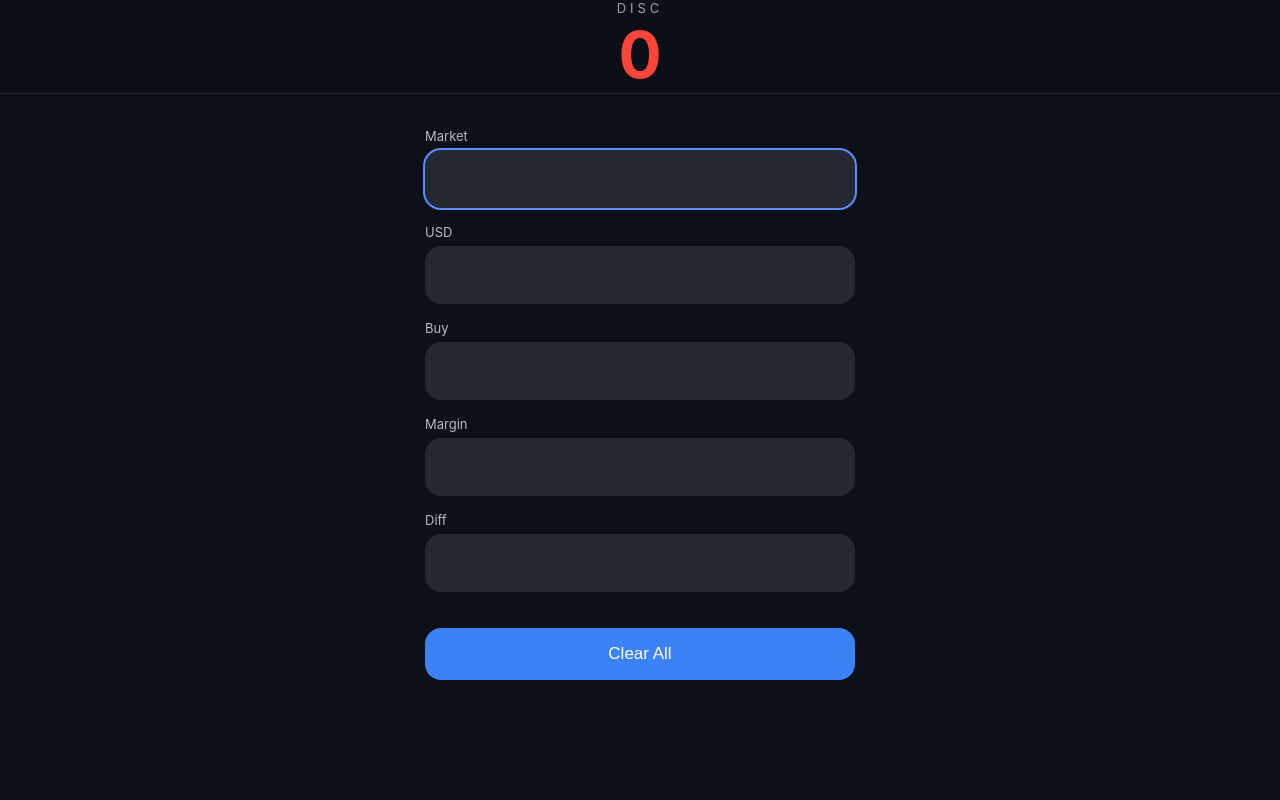
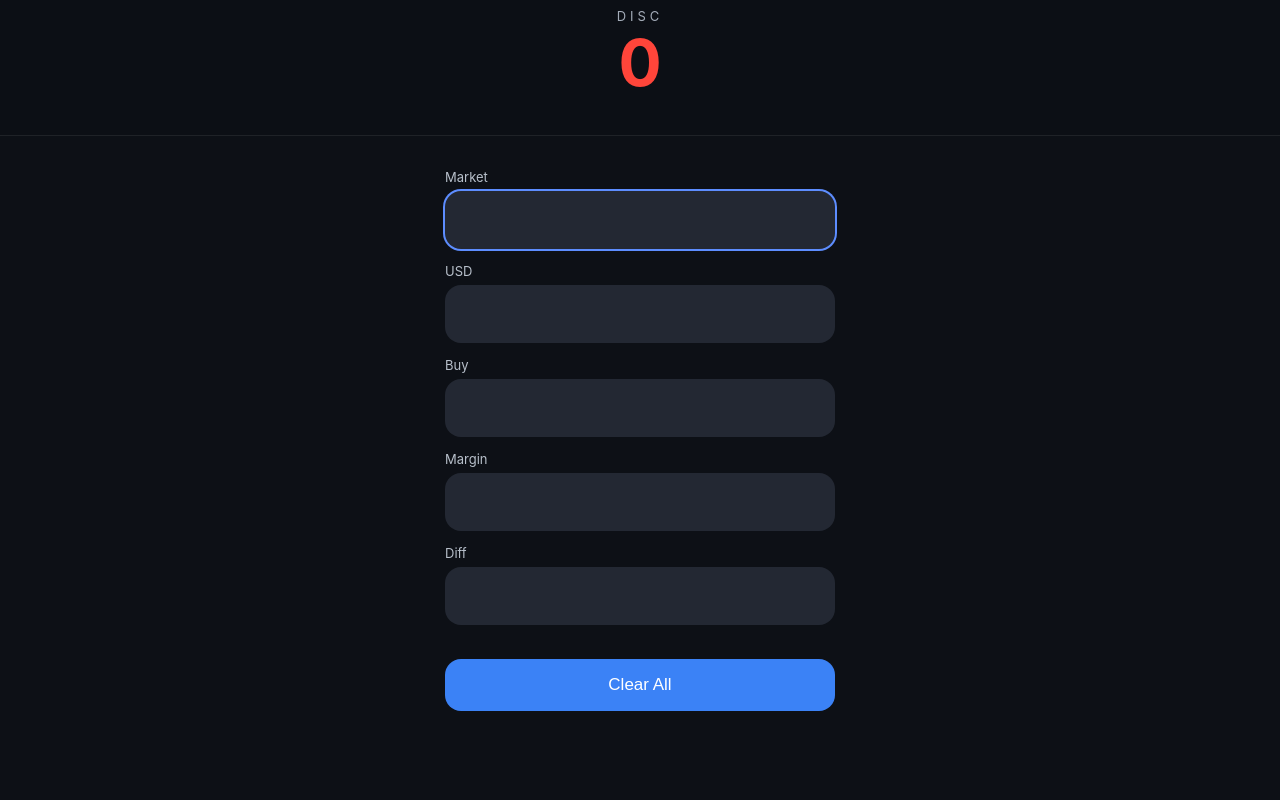
Before and after one commit to maksafi/D-Cal, a plain HTML site: page index.html in a window 1280 px wide. Drawn offline with Linux system fonts and the light colour scheme.

Commit message:
Add files via upload

```diff
--- a/index.html
+++ b/index.html
@@ -1,18 +1,23 @@
-
-<!doctype html><html><head>
-<meta charset="utf-8"><meta name="viewport" content="width=device-width,initial-scale=1,viewport-fit=cover">
+<!doctype html>
+<html><head>
+<meta charset="utf-8">
+<meta name="viewport" content="width=device-width,initial-scale=1,viewport-fit=cover">
 <link rel="manifest" href="manifest.json">
 <link rel="stylesheet" href="style.css">
 <title>Discount Calculator</title>
-</head><body>
-<header class="top"><div class="lbl">DISC</div><div id="disc">0</div></header>
-<main class="content">
+</head>
+<body>
+<div id="header">
+<div class="label">DISC</div>
+<div id="disc">0</div>
+</div>
+<div id="content">
 <label>Market<input id="market" inputmode="numeric"></label>
 <label>USD<input id="usd" inputmode="decimal"></label>
 <label>Buy<input id="buy" inputmode="numeric"></label>
 <label>Margin<input id="margin" inputmode="numeric"></label>
 <label>Diff<input id="diff" inputmode="numeric"></label>
 <button id="clear">Clear All</button>
-</main>
+</div>
 <script src="script.js"></script>
 </body></html>
--- a/script.js
+++ b/script.js
@@ -1,26 +1,27 @@
 
 const ids=["market","usd","buy","margin","diff"],e={};
 ids.forEach((id,i)=>{
- e[id]=document.getElementById(id);
- e[id].value=localStorage.getItem(id)||"";
- e[id].addEventListener("focus",()=>setTimeout(()=>e[id].select(),0));
- e[id].addEventListener("input",()=>{localStorage.setItem(id,e[id].value);calc();});
- e[id].addEventListener("keydown",ev=>{if(ev.key==="Enter"){ev.preventDefault();i<ids.length-1?e[ids[i+1]].focus():e[id].blur();}});
+ const el=document.getElementById(id);e[id]=el;
+ el.value=localStorage.getItem(id)||"";
+ el.onfocus=()=>setTimeout(()=>el.select(),0);
+ el.oninput=()=>{localStorage.setItem(id,el.value);calc();}
+ el.onkeydown=x=>{if(x.key==="Enter"){x.preventDefault();i<ids.length-1?e[ids[i+1]].focus():el.blur();}}
 });
+function n(v){return parseFloat(v)||0}
 const disc=document.getElementById("disc");
-function num(x){return parseFloat(x)||0;}
 function calc(){
- const m=num(e.market.value),u=num(e.usd.value),b=num(e.buy.value),mg=num(e.margin.value),df=num(e.diff.value);
- e.margin.className="";
- if(mg<25)e.margin.classList.add("green"); else if(mg>25)e.margin.classList.add("red");
- e.diff.className="";
- if(df>=1&&df<=5)e.diff.classList.add("green"); else if(df>5)e.diff.classList.add("red");
- let r=0;
- if(u!==0) r=Math.round(m-((746.48/u)*(b+mg))-df);
+ let m=n(e.market.value),u=n(e.usd.value),b=n(e.buy.value),mg=n(e.margin.value),df=n(e.diff.value);
+ e.margin.className=mg<25?"green":mg>25?"red":"";
+ e.diff.className=(df>=1&&df<=5)?"green":df>5?"red":"";
+ let r=u?Math.round(m-((746.48/u)*(b+mg))-df):0;
  disc.textContent=r;
- disc.className="";
- if(r>=15)disc.classList.add("green"); else disc.classList.add("red");
+ disc.className=r>=15?"green":"red";
 }
-document.getElementById("clear").onclick=()=>{ids.forEach(id=>{e[id].value="";localStorage.removeItem(id)});calc();e.market.focus();}
-if("serviceWorker" in navigator){navigator.serviceWorker.register("service-worker.js")}
-window.onload=()=>{e.market.focus();calc();}
+document.getElementById("clear").onclick=()=>{ids.forEach(i=>{e[i].value="";localStorage.removeItem(i)});calc();e.market.focus();}
+if(window.visualViewport){
+ const vv=window.visualViewport;
+ const adjust=()=>{document.getElementById("content").style.height=(vv.height-135)+"px";}
+ vv.addEventListener("resize",adjust);adjust();
+}
+window.onload=()=>{calc();e.market.focus();}
+if("serviceWorker" in navigator)navigator.serviceWorker.register("service-worker.js");
--- a/style.css
+++ b/style.css
@@ -1,11 +1,11 @@
 
-body{margin:0;font-family:-apple-system,BlinkMacSystemFont,sans-serif;background:#0d1016;color:#fff}
-.top{position:sticky;top:0;padding:calc(env(safe-area-inset-top)+14px) 20px 18px;background:rgba(13,16,22,.96);backdrop-filter:blur(18px);text-align:center;border-bottom:1px solid rgba(255,255,255,.08);z-index:10}
-.lbl{letter-spacing:4px;color:#9da3ae;font-size:13px}
+html,body{margin:0;height:100%;overflow:hidden;font-family:-apple-system,BlinkMacSystemFont,sans-serif;background:#0d1016;color:#fff}
+#header{position:fixed;left:0;right:0;top:0;height:135px;padding-top:calc(env(safe-area-inset-top)+8px);background:rgba(13,16,22,.97);backdrop-filter:blur(18px);z-index:1000;border-bottom:1px solid rgba(255,255,255,.08);text-align:center}
+.label{margin-top:8px;color:#a4acb8;letter-spacing:4px;font-size:13px}
 #disc{font-size:64px;font-weight:700;transition:.2s}
-.content{padding:18px;max-width:430px;margin:auto}
-label{display:block;margin:16px 0;color:#b6bcc7;font-size:13px}
-input{width:100%;box-sizing:border-box;margin-top:6px;padding:16px;border:none;border-radius:16px;background:#232833;color:#fff;font-size:22px;outline:none;transition:.2s}
-input:focus{box-shadow:0 0 0 2px #5d8dff}
+#content{position:absolute;left:0;right:0;top:135px;bottom:0;overflow:auto;-webkit-overflow-scrolling:touch;padding:20px;box-sizing:border-box;max-width:430px;margin:auto}
+label{display:block;margin:14px 0;font-size:13px;color:#b8c0cb}
+input{width:100%;box-sizing:border-box;margin-top:6px;padding:16px;border:none;border-radius:16px;background:#232833;color:#fff;font-size:22px}
+input:focus{outline:none;box-shadow:0 0 0 2px #5d8dff}
 .green{color:#32d74b!important}.red{color:#ff453a!important}
-button{margin-top:20px;width:100%;padding:16px;border:none;border-radius:16px;background:#3b82f6;color:#fff;font-size:17px}
+button{width:100%;padding:16px;border:none;border-radius:16px;background:#3b82f6;color:#fff;font-size:17px;margin:20px 0}
```
Also changed, not shown: manifest.json.
